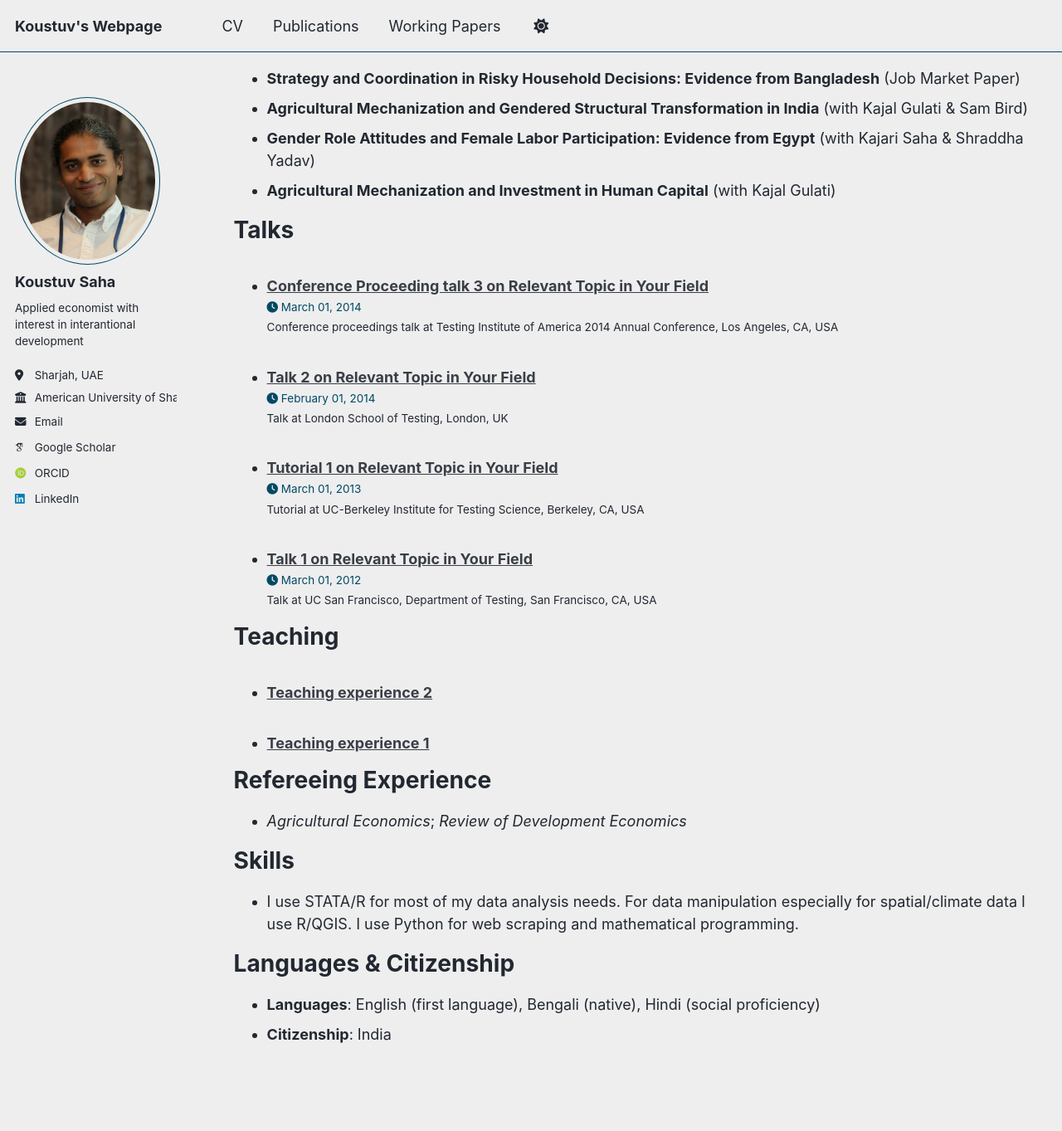
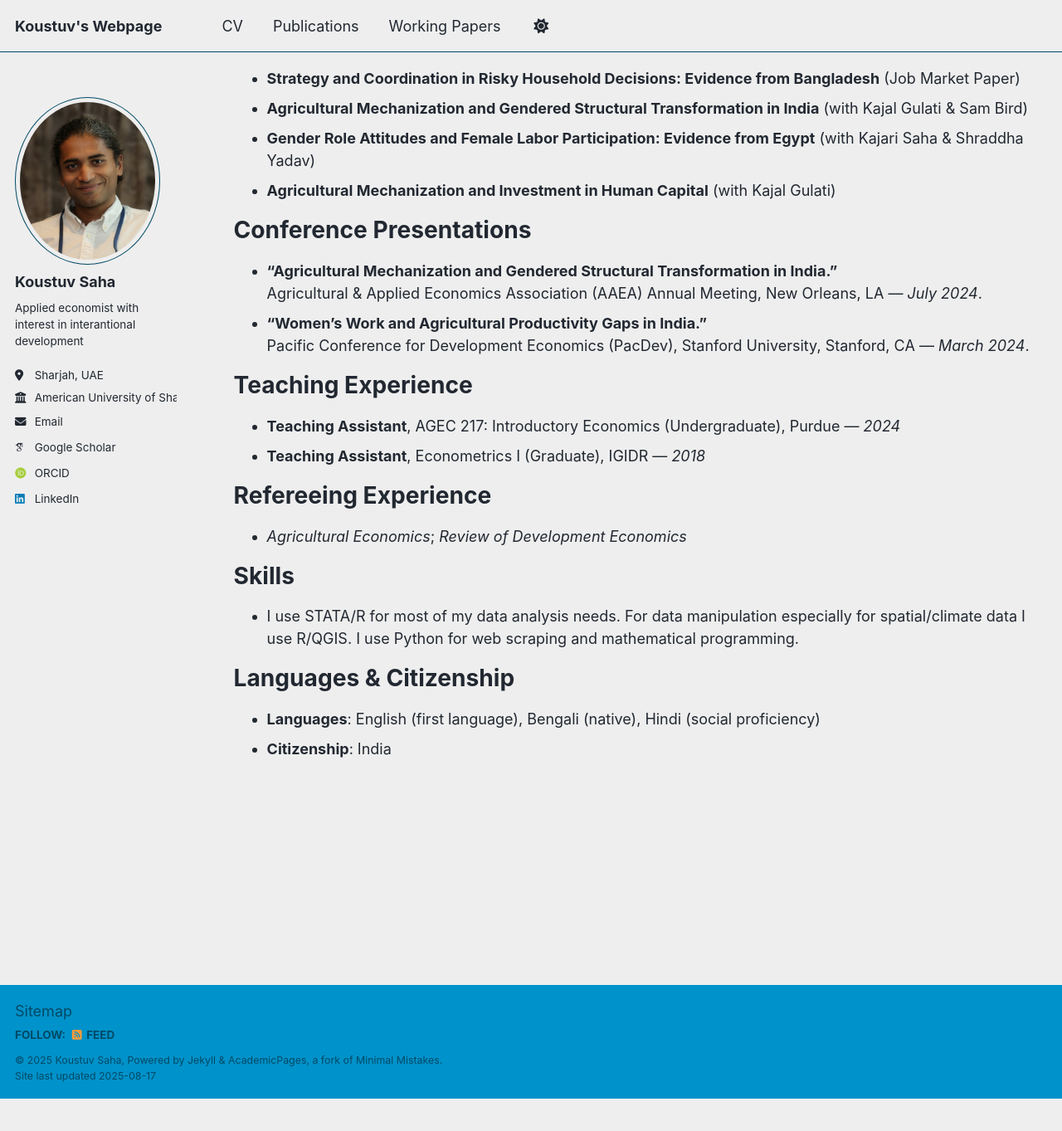
Before and after one commit to sahakoustuv/koustuvsaha.github.io, a Jekyll site: the page built from _pages/cv.md, in a window 1280 px wide and 1400 px high, scrolled down 1167 px. Shown: the top 1363 px of the window at 83% size. Built offline with Jekyll 4.4.1, drawn with Linux system fonts in a browser that asks for light colours; some web fonts are replaced; a script that is not in the unit is left out; after the commit the page ends 2491 px from its top, so only the background shows below that.

Commit message:
Update cv.md

```diff
--- a/_pages/cv.md
+++ b/_pages/cv.md
@@ -51,21 +51,17 @@ Working Papers
 * **Gender Role Attitudes and Female Labor Participation: Evidence from Egypt** (with Kajari Saha & Shraddha Yadav)
 * **Agricultural Mechanization and Investment in Human Capital** (with Kajal Gulati)
 
-Talks
+Conference Presentations
 ======
-<ul>
-{% for post in site.talks reversed %}
-  {% include archive-single-talk-cv.html %}
-{% endfor %}
-</ul>
+* **“Agricultural Mechanization and Gendered Structural Transformation in India.”**
+  Agricultural & Applied Economics Association (AAEA) Annual Meeting, New Orleans, LA — *July 2024*.
+* **“Women’s Work and Agricultural Productivity Gaps in India.”**
+  Pacific Conference for Development Economics (PacDev), Stanford University, Stanford, CA — *March 2024*.
 
-Teaching
+Teaching Experience
 ======
-<ul>
-{% for post in site.teaching reversed %}
-  {% include archive-single-cv.html %}
-{% endfor %}
-</ul>
+* **Teaching Assistant**, AGEC 217: Introductory Economics (Undergraduate), Purdue — *2024*
+* **Teaching Assistant**, Econometrics I (Graduate), IGIDR — *2018*
 
 Refereeing Experience
 ======
```
